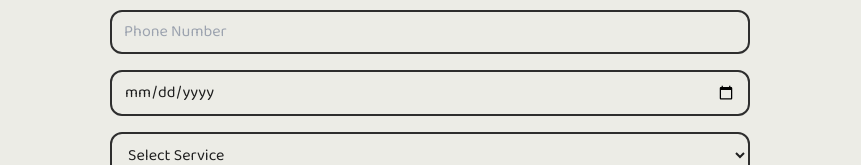
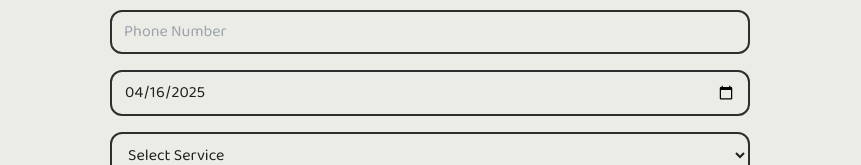
Before and after one commit to ismailsari07/LrContractor, a React (Create React App) app: page /reservation in a window 1280 px wide. Shown: the part 470-635 px from the top of the page, without its empty margins (210-1071 px from the left). Built offline with nearby package versions, Linux system fonts and the light colour scheme.

Commit message:
added favicon.ico, fixed title and date placeholder

```diff
--- a/public/index.html
+++ b/public/index.html
@@ -30,7 +30,7 @@
       work correctly both with client-side routing and a non-root public URL.
       Learn how to configure a non-root public URL by running `npm run build`.
     -->
-    <title>React App</title>
+    <title>Loading...</title>
   </head>
   <body>
     <noscript>You need to enable JavaScript to run this app.</noscript>
--- a/src/pages/Reservation.tsx
+++ b/src/pages/Reservation.tsx
@@ -103,7 +103,7 @@ export const Reservation = ({}: ReservationProps) => {
               <input type="email" name="email" value={form.email} onChange={handleChange} placeholder="Email Address" className="w-full md:w-1/2 bg-transparent border-2 border-background-dark rounded-xl px-3 py-2" required />
             </div>
             <input type="tel" name="phone" value={form.phone} onChange={handleChange} placeholder="Phone Number" className="w-full bg-transparent border-2 border-background-dark rounded-xl px-3 py-2" required />
-            <input type="date" name="date" value={form.date} onChange={handleChange} placeholder="January 1 2025" className="w-full bg-transparent border-2 border-background-dark rounded-xl px-3 py-2" required />
+            <input type="date" name="date" value={form.date || new Date().toISOString().split("T")[0]} onChange={handleChange} placeholder="January 1 2025" className="w-full bg-transparent border-2 border-background-dark rounded-xl px-3 py-2" required />
             <select name="service" value={form.service} onChange={handleChange} className="w-full bg-transparent border-2 border-background-dark rounded-xl px-3 py-2" required>
               <option value="">Select Service</option>
               <option value="painting">Painting</option>
```
Also changed, not shown: public/manifest.json, 2 other files (tests, documents, lock files or other folders).
